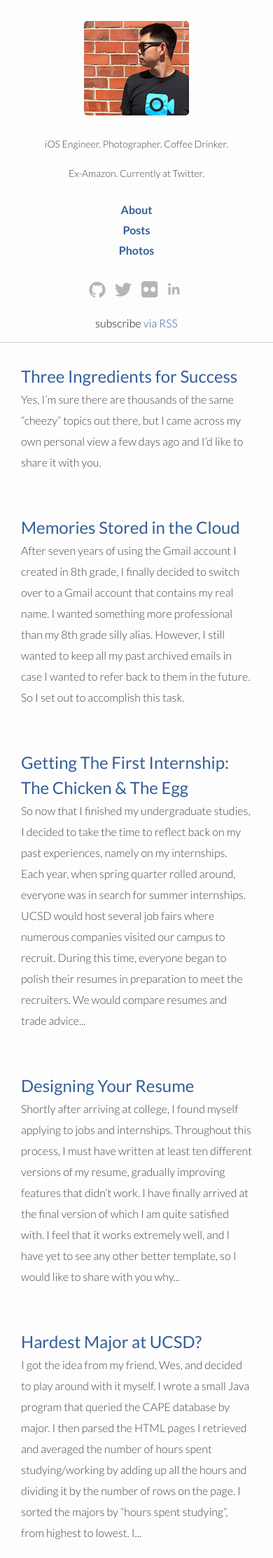
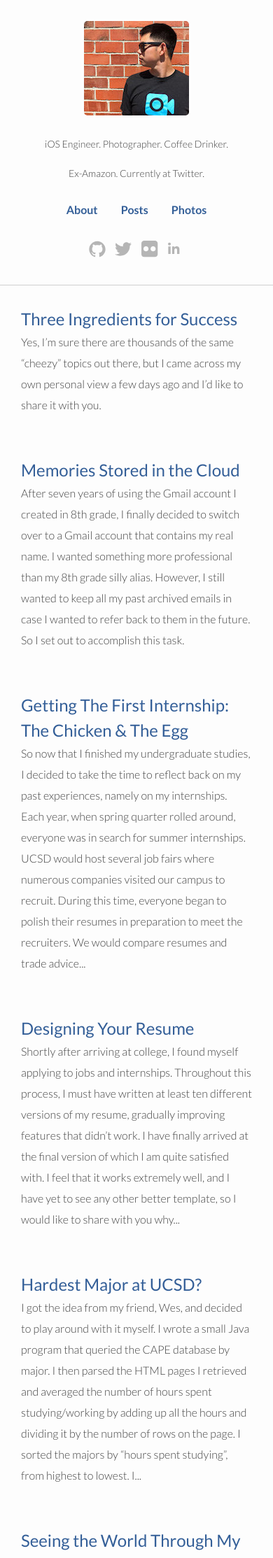
Before and after one commit to wyattlam1/wyattlam1.github.io, a Jekyll site: the page built from index.html, in a window 390 px wide. Shown: the top 2227 px of the page at 70% size. Built offline with Jekyll 4.4.1, drawn with Linux system fonts in a browser that asks for light colours.

Commit message:
more updates for responsive web

```diff
--- a/_sass/_layout.scss
+++ b/_sass/_layout.scss
@@ -17,10 +17,8 @@ $left-container-width: 200px;
     padding-right: $spacing-unit;
     padding-top: $spacing-unit * 2;
     padding-bottom: $spacing-unit * 2;
-}
 
-@media only screen and (max-width: 600px) {
-    .left-container {
+    @include media-query($on-palm) {
         float: none;
         padding: 0;
         text-align: center;
@@ -59,6 +57,13 @@ $left-container-width: 200px;
     margin-bottom: 5px;
     color: $grey-color-light;
     font-weight: bold;
+
+    @include media-query($on-palm) {
+        display: inline-block;
+        margin: 0;
+        padding-left: 15px;
+        padding-right: 15px;
+    }
 }
 
 .network-container {
@@ -86,6 +91,13 @@ $left-container-width: 200px;
     }
 }
 
+.rss-subscribe {
+    @include media-query($on-palm) {
+        visibility: hidden;
+        height: 0;
+    }
+}
+
 /*.network .icon--linkedin {
     > svg {
         background-color: $grey-color-light;
@@ -108,10 +120,8 @@ $left-container-width: 200px;
     margin-left: $left-container-width + $spacing-unit * 2;
     border-left: 1px solid;
     border-left-color: $grey-color-light-light;
-}
 
-@media only screen and (max-width: 600px) {
-    .right-container {
+    @include media-query($on-palm) {
         padding: 0;
         margin: 0;
         border: 0;
```
